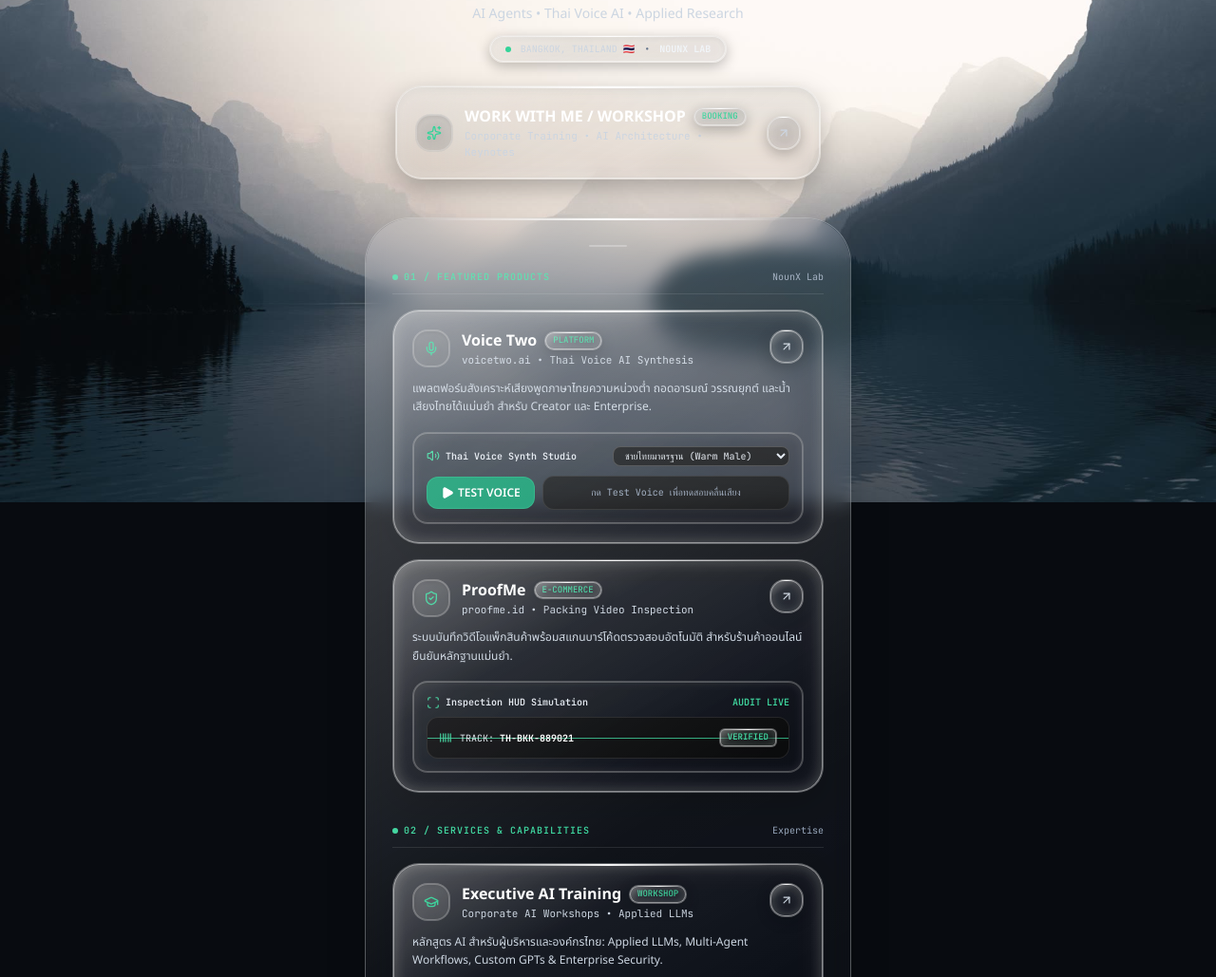
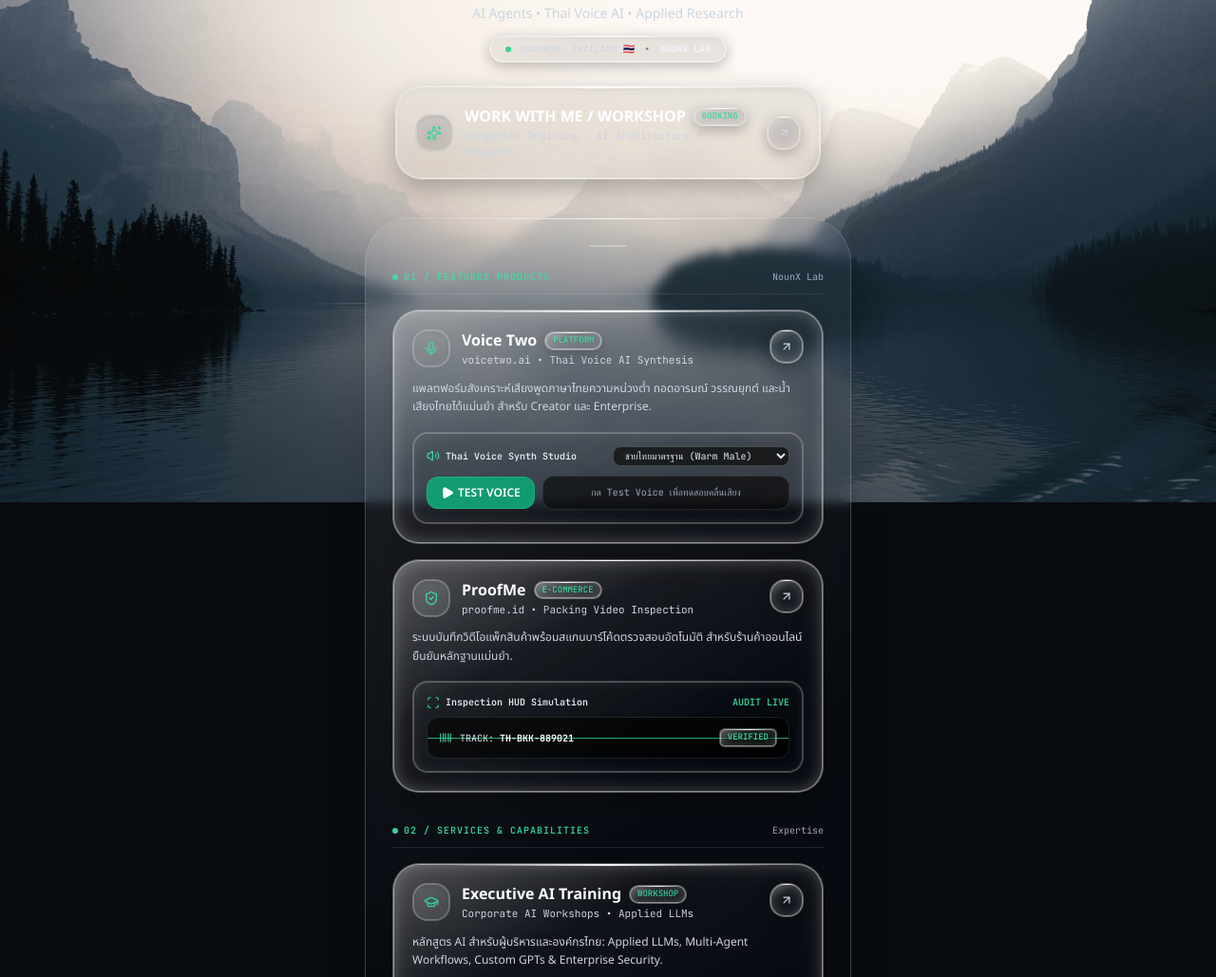
Before and after one commit to ThanabordeeN/LinkNoW, a website: page public/index.html in a window 1280 px wide. Shown: the part 271-1300 px from the top of the page at 95% size. Drawn offline with nearby package versions, Linux system fonts and the light colour scheme; animation ran at ten frames a second.

Commit message:
style(ui): reduce frosting on main outer shell to ultra-thin crystal glass

```diff
--- a/public/index.html
+++ b/public/index.html
@@ -57,8 +57,48 @@
         }
 
         /* ============================================================
+           OUTER SHELL: ULTRA-THIN CRYSTAL GLASS (Reduced Frosting)
+           ============================================================ */
+        .liquid-panel-shell {
+            background: rgba(12, 18, 26, 0.03);
+            -webkit-backdrop-filter: blur(6px) saturate(115%);
+            backdrop-filter: blur(6px) saturate(115%);
+            border: 1px solid rgba(255, 255, 255, 0.22);
+            box-shadow:
+                inset 0 0 0 1px rgba(255, 255, 255, 0.3),
+                inset 0 0 12px 2px rgba(255, 255, 255, 0.06),
+                inset 0 2px 8px rgba(0, 0, 0, 0.08),
+                0 16px 36px -6px rgba(0, 0, 0, 0.35);
+            border-radius: 44px;
+            position: relative;
+            overflow: hidden;
+            transition: all 0.25s cubic-bezier(0.16, 1, 0.3, 1);
+        }
+
+        .liquid-panel-shell::before {
+            content: '';
+            position: absolute;
+            inset: 0;
+            border-radius: inherit;
+            background: linear-gradient(150deg, rgba(255, 255, 255, 0.10) 0%, transparent 35%);
+            pointer-events: none;
+            z-index: 1;
+        }
+
+        .liquid-panel-shell::after {
+            content: '';
+            position: absolute;
+            top: 0;
+            left: 15%;
+            right: 15%;
+            height: 1px;
+            background: linear-gradient(90deg, transparent, rgba(255, 255, 255, 0.75), transparent);
+            pointer-events: none;
+            z-index: 2;
+        }
+
+        /* ============================================================
            EXACT LIQUID GLASS CONTENT CARDS (iPhone Widget Squircle 28px)
-           Single-Layer Glass Pipeline — Optical Consistency 100%
            ============================================================ */
         .liquid-card {
             background: rgba(12, 18, 26, 0.08);
@@ -345,9 +385,9 @@
             </section>
 
             <!-- ================================================================= -->
-            <!-- MAIN APPLICATION CARD (Identical Liquid Card Style)               -->
+            <!-- MAIN APPLICATION CARD (Ultra-Thin Crystal Shell)                  -->
             <!-- ================================================================= -->
-            <main class="liquid-card rounded-[40px] sm:rounded-[48px] p-5 sm:p-7 relative overflow-hidden mb-8 sm:mb-12 shadow-2xl">
+            <main class="liquid-panel-shell rounded-[40px] sm:rounded-[48px] p-5 sm:p-7 relative overflow-hidden mb-8 sm:mb-12 shadow-2xl">
 
                 <!-- Micro Accent Line -->
                 <div class="w-10 h-0.5 bg-white/25 rounded-full mx-auto mb-6 relative z-10"></div>
```
